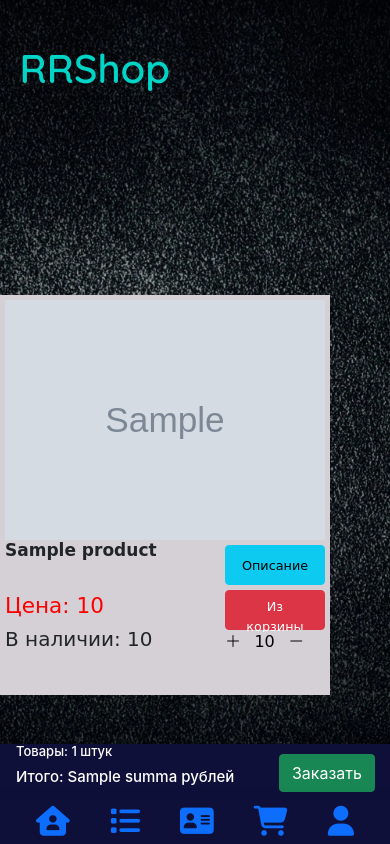
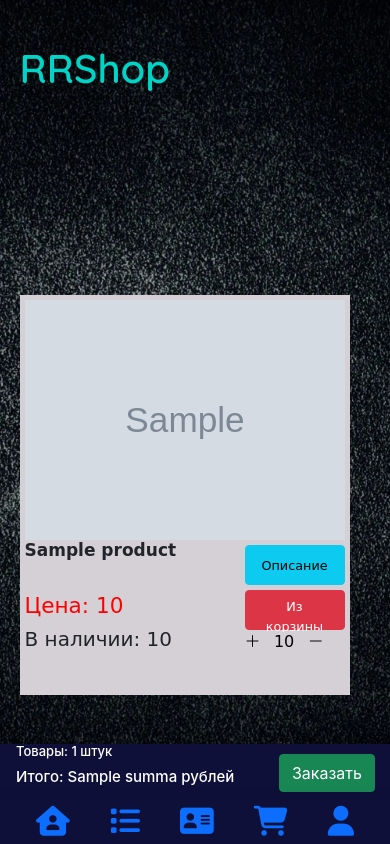
Before and after one commit to PVkolos/Shop, a Django app: template base/templates/base/basket.html in a window 390 px wide. Run offline with Django 5.2, Linux system fonts and the light colour scheme; the template is opened without the code that fills it: most values are stand-ins (such as "Sample title", 1, 10 or a date in 2020); grey boxes marked "Sample" are stand-in pictures.

Commit message:
испраление бага в корзине, визуал

```diff
--- a/base/static/base/css/assortment.css
+++ b/base/static/base/css/assortment.css
@@ -607,7 +607,7 @@
 
     .abs_basket {
         top: 35%;
-        margin-left: 0px;
+        margin-left: 10%;
     }
 
   .bask{
@@ -665,5 +665,8 @@
     .abs {
         top: 40%;
     }
+    .abs_basket {
+        margin-left: 5%;
+    }
 
 }
```
Also changed, not shown: db.sqlite3.
